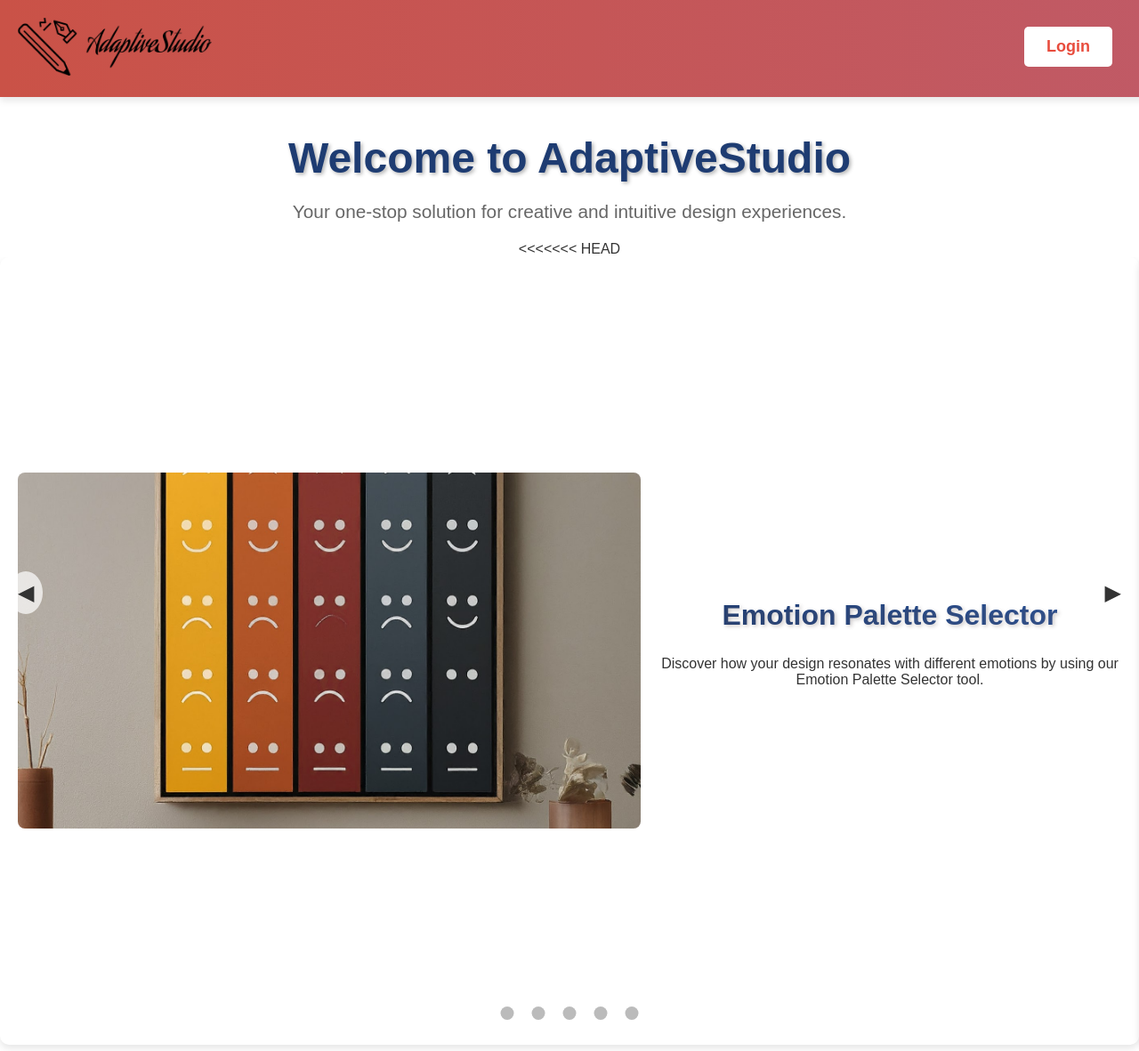
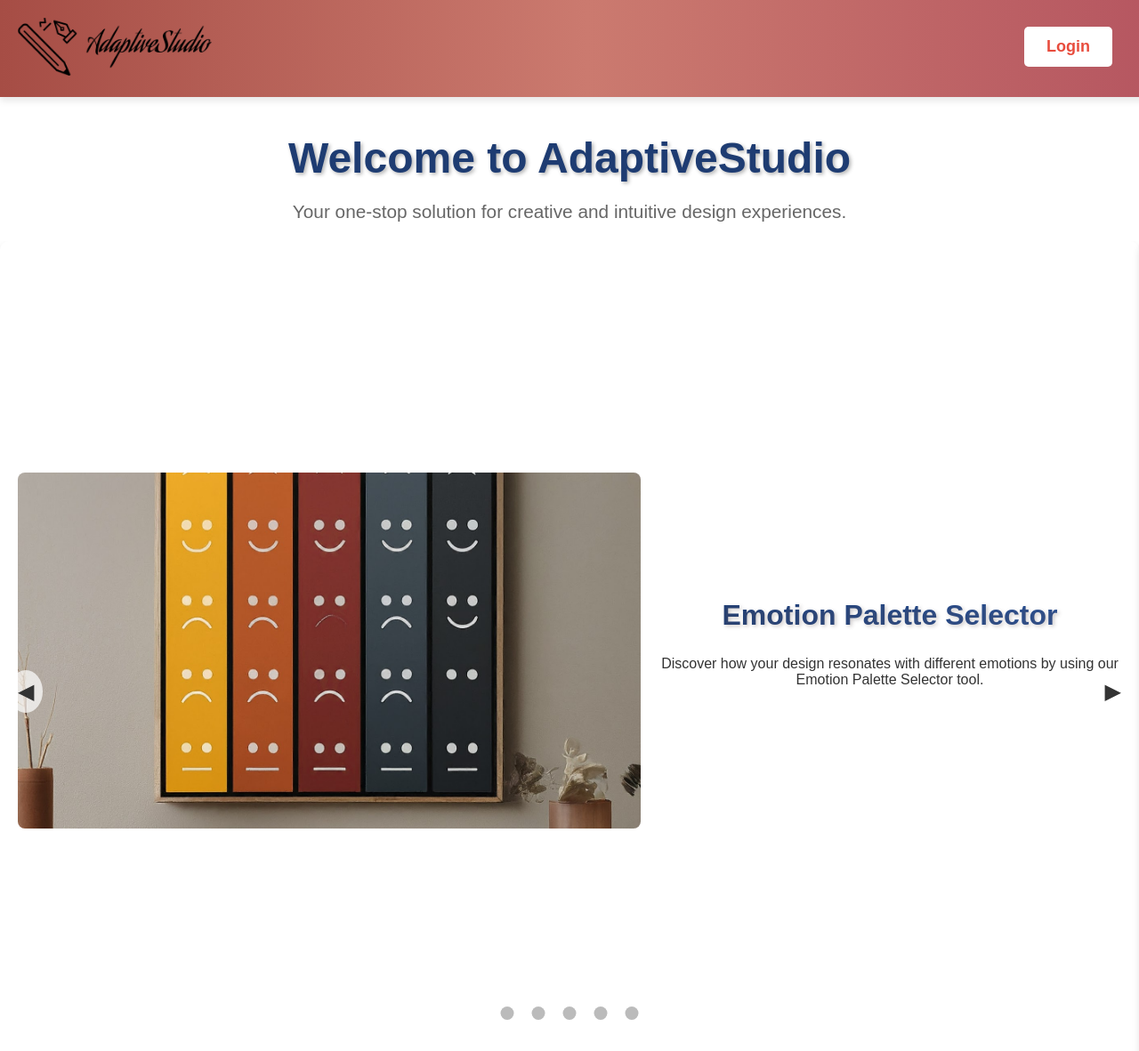
Before and after one commit to mple737/canva-hacakathon, a Flask app: page /landing in a window 1280 px wide. Shown: the whole page at 89% size. Run offline with Flask 3, Linux system fonts and the light colour scheme.

Commit message:
Update landing.html

```diff
--- a/templates/landing.html
+++ b/templates/landing.html
@@ -18,11 +18,7 @@
       header {
         width: 100%;
         padding: 20px;
-        background: linear-gradient(
-          to right,
-          #ca5247,
-          #c05a66
-        ); /* Red gradient */
+        background: linear-gradient(to right, #a64d45, #cb7a6f, #b55560); /* Gradient background */
         color: white;
         box-shadow: 0 4px 8px rgba(0, 0, 0, 0.1);
         display: flex;
@@ -222,44 +218,6 @@
     </div>
 
     <div class="container">
-<<<<<<< HEAD
-        <div class="features-container" id="featuresContainer">
-            <div class="feature" id="feature1"onclick="promptLogin()" >
-                <img src="../static/emotionpalette.jpeg" alt="Emotion Palette Selector">
-                <div class="feature-content">
-                    <h2>Emotion Palette Selector</h2>
-                    <p>Discover how your design resonates with different emotions by using our Emotion Palette Selector tool.</p>
-                </div>
-            </div>
-            <div class="feature" id="feature2" onclick="promptLogin()">
-                <img src="../static/realtimechecker.jpeg" alt="Real-Time Accessibility Checker">
-                <div class="feature-content">
-                    <h2>Real-Time Accessibility Checker</h2>
-                    <p>Ensure your designs are accessible to everyone by using our real-time accessibility checker.</p>
-                </div>
-            </div>
-            <div class="feature" id="feature3" onclick="promptLogin()">
-                <img src="../static/design.webp" alt="Design Element Suggestions">
-                <div class="feature-content">
-                    <h2>Design Element Suggestions</h2>
-                    <p>Get instant suggestions for design elements that enhance creativity and usability.</p>
-                </div>
-            </div>
-            <div class="feature" id="feature7" onclick="promptLogin()">
-                <img src="../static/education.jpeg" alt="Educational Resources">
-                <div class="feature-content">
-                    <h2>Educational Resources</h2>
-                    <p>Access a rich library of educational resources to improve your design skills and knowledge.</p>
-                </div>
-            </div>
-            <div class="feature" id="feature8" onclick="promptLogin()">
-                <img src="../static/accessibility.jpeg" alt="Accessibility Mode Toggle">
-                <div class="feature-content">
-                    <h2>Accessibility Mode Toggle</h2>
-                    <p>Easily switch your design between standard and accessibility modes to see the impact on usability.</p>
-                </div>
-            </div>
-=======
       <div class="features-container" id="featuresContainer">
         <div
           class="feature"
@@ -277,7 +235,6 @@
               using our Emotion Palette Selector tool.
             </p>
           </div>
->>>>>>> 782b36a3e2db738c188981b29577dd454f02aeb3
         </div>
         <div class="feature" id="feature2" onclick="promptLogin()">
           <img
@@ -338,38 +295,11 @@
     </div>
 
     <script>
-<<<<<<< HEAD
-        const menu = document.getElementById('menu');
-        const menuContent = document.getElementById('menuContent');
-
-
-        menu.addEventListener('click', () => {
-            menuContent.style.display = menuContent.style.display === 'block' ? 'none' : 'block';
-        });
-
-
-        let currentIndex = 0;
-        const featuresContainer = document.getElementById('featuresContainer');
-        const dots = document.querySelectorAll('.dot');
-
-        function showSlide(index) {
-            if (index >= slides.length) index = 0;
-            if (index < 0) index = slides.length - 1;
-            slides.forEach((slide, i) => {
-                slide.style.transform = `translateX(-${index * 100}%)`;
-                dots[i].classList.toggle('active', i === index);
-            });
-            currentIndex = index;
-        }
-
-        function updateDots() {
-=======
       const featuresContainer = document.getElementById("featuresContainer");
       const dots = document.querySelectorAll(".dot");
       let currentIndex = 0;
 
       function updateDots() {
->>>>>>> 782b36a3e2db738c188981b29577dd454f02aeb3
         const featureWidth = featuresContainer.clientWidth;
         const scrollLeft = featuresContainer.scrollLeft;
         const newIndex = Math.round(scrollLeft / featureWidth);
@@ -396,14 +326,6 @@
             currentIndex * featuresContainer.clientWidth;
           updateDots();
         }
-<<<<<<< HEAD
-    }
-    function promptLogin() {
-        alert('Please log in to access this feature.');
-    }
-
-    setInterval(() => {
-=======
       }
 
       function promptLogin() {
@@ -412,16 +334,11 @@
 
       //setting the intervel duration to 10 seconds
       setInterval(() => {
->>>>>>> 782b36a3e2db738c188981b29577dd454f02aeb3
         currentIndex = (currentIndex + 1) % dots.length;
         featuresContainer.scrollLeft =
           currentIndex * featuresContainer.clientWidth;
         updateDots();
-<<<<<<< HEAD
-    }, 5000);
-=======
       }, 10000);
->>>>>>> 782b36a3e2db738c188981b29577dd454f02aeb3
 
       // Initialize dots
       updateDots();
@@ -436,14 +353,10 @@
         });
       });
 
+
+
       // Add scroll event listener to update dots
       featuresContainer.addEventListener("scroll", updateDots);
     </script>
-<<<<<<< HEAD
-
-
-</body>
-=======
   </body>
->>>>>>> 782b36a3e2db738c188981b29577dd454f02aeb3
 </html>
```
